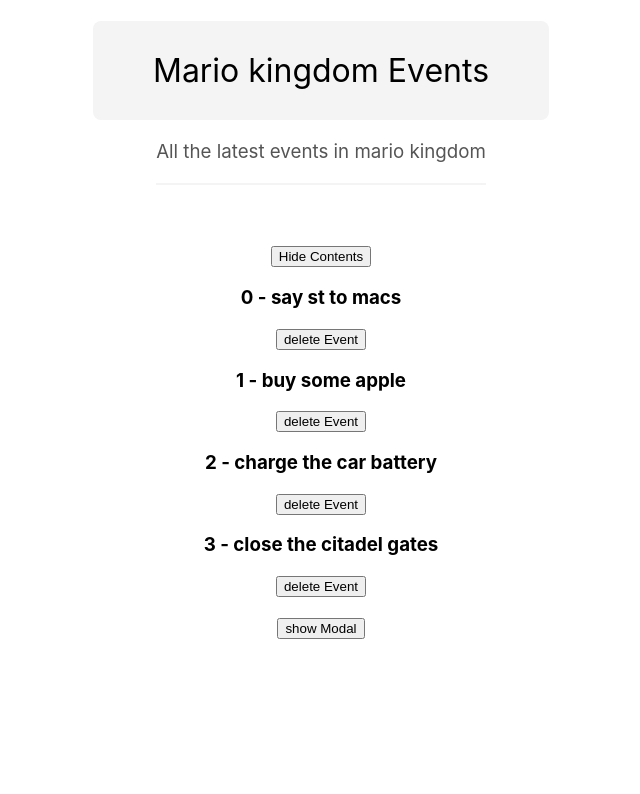
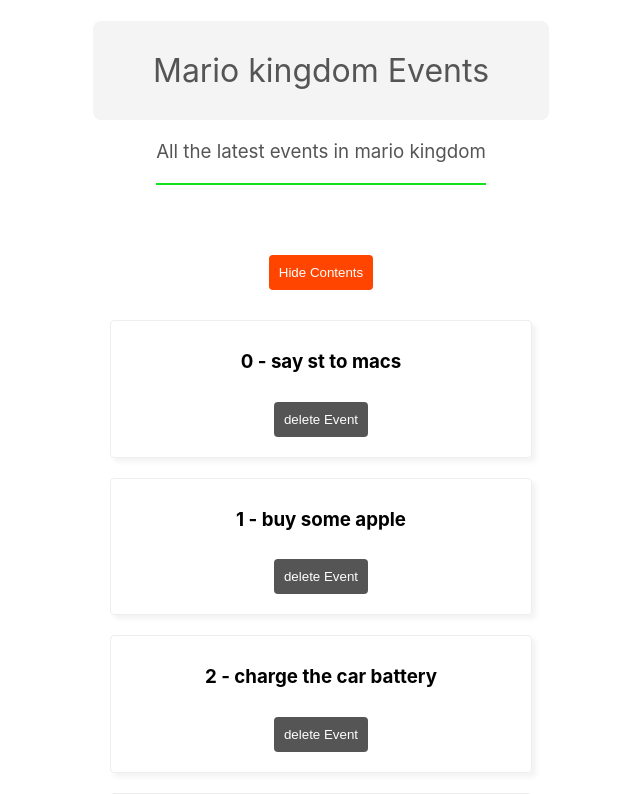
Before and after one commit to PuyaAmini/first-react-app-X-, a React (Create React App) app: page / in a window 1280 px wide. Shown: the top 794 px of the page, without its empty margins (319-959 px from the left). Built offline with nearby package versions, Linux system fonts and the light colour scheme.

Commit message:
styling [Modules + conditional css classes + Dynamic inline styles ...]

```diff
--- a/src/App.js
+++ b/src/App.js
@@ -51,7 +51,7 @@
         <p>Use the code NINJA10 at the checkout.</p>
       </Modal> */}
 
-      {showModal && <Modal handleClose={handleClose}>
+      {showModal && <Modal handleClose={handleClose} isSalesModel={true}>
       <img src="./logo192.png" alt="nop" />
       <h3> who's the Enemy?</h3>
       </Modal>}
--- a/src/components/EventList.js
+++ b/src/components/EventList.js
@@ -1,13 +1,13 @@
-import React from 'react'
+import styles from './EventList.module.css'
 
 export default function EventList({events , handleClick}) {
   return (
     <div>
       {events.map((event , index) =>(
-      <React.Fragment  key = {event.id}>
+      <div className={styles.card}  key = {event.id}>
         <h3>{index} - {event.title}</h3>
         <button onClick={()=> handleClick(event.id)}>delete Event</button>
-      </React.Fragment> ))}
+      </div> ))}
     </div>
   )
 }
--- /dev/null
+++ b/src/components/EventList.module.css
@@ -0,0 +1,11 @@
+.card {
+       border: 1px solid #eee;
+       box-shadow: 4px 4px 5px #0000000d;
+       padding: 10px;
+       max-width: 400px;
+       margin: 20px auto;
+       border-radius: 4px;
+}
+.card button{
+       background: #555;
+}
--- a/src/components/Modal.js
+++ b/src/components/Modal.js
@@ -1,11 +1,20 @@
 import './modal.css'
 import ReactDom from 'react-dom'
-export default function Modal({children , handleClose}) {
+export default function Modal({children , handleClose , isSalesModel}) {
   return ReactDom.createPortal((
     <div className="modal-backdrop">
-       <div className="modal">
+
+       <div className="modal"
+       style={{
+        border: "4px solid",
+        borderColor: isSalesModel ? "#ff4500" : "blue",
+        textAlign: "center"
+       }}>
+
        {children}
-       <button onClick={handleClose}>close</button>
+       <button
+        onClick={handleClose}
+        className={isSalesModel ? "sales-btn": ""}>close</button>
        </div>
     </div>
   ), document.body)
--- a/src/components/modal.css
+++ b/src/components/modal.css
@@ -13,3 +13,12 @@
        background: #fff;
        border-radius: 10px;
 }
+.modal h3{
+       border-bottom: 1px solid #ddd;
+       padding-bottom: 10px;
+}
+.modal .sales-btn {
+       border: 4px solid #333;
+       font-size: 18px;
+       text-transform: uppercase;
+}
--- /dev/null
+++ b/src/components/title.css
@@ -0,0 +1,17 @@
+.title-block .title {
+  display: inline-block;
+  padding: 30px 60px;
+  background: #f4f4f4;
+  border-radius: 8px;
+  font-weight: normal;
+  margin-bottom: 10px;
+}
+.title-block .subtitle {
+  display: inline-block;
+  color: #555;
+  font-weight: normal;
+  padding-bottom: 20px;
+  border-bottom: #13e31d 2px solid;
+  margin-top: 10px;
+  margin-bottom: 60px;
+}
--- a/src/components/title.js
+++ b/src/components/title.js
@@ -1,6 +1,7 @@
+import './title.css'
 export default function Title(props){
        return(
-              <div>
+              <div className='title-block'>
                      <h1 className="title">{props.title}</h1>
                      <br/>
                      <h3 className = 'subtitle'>{props.subtitle}</h3>
--- a/src/index.css
+++ b/src/index.css
@@ -6,25 +6,20 @@
   -webkit-font-smoothing: antialiased;
   -moz-osx-font-smoothing: grayscale;
 }
+p , h1 , h2 {
+  color: #555;
+}
+button {
+  background: #ff4500;
+  color: #fff;
+  padding: 10px;
+  border: 0;
+  border-radius: 4px;
+  margin: 10px auto;
+  cursor: pointer;
+}
 
 code {
   font-family: source-code-pro, Menlo, Monaco, Consolas, 'Courier New',
     monospace;
 }
-.title{
-  display: inline-block;
-  padding: 30px 60px;
-  background: #f4f4f4;
-  border-radius: 8px;
-  font-weight: normal;
-  margin-bottom: 10px;
-}
-.subtitle{
-  display:inline-block;
-  color: #555;
-  font-weight: normal;
-  padding-bottom: 20px;
-  border-bottom: #f4f4f4 2px solid;
-  margin-top: 10px;
-  margin-bottom: 60px;
-}
```
